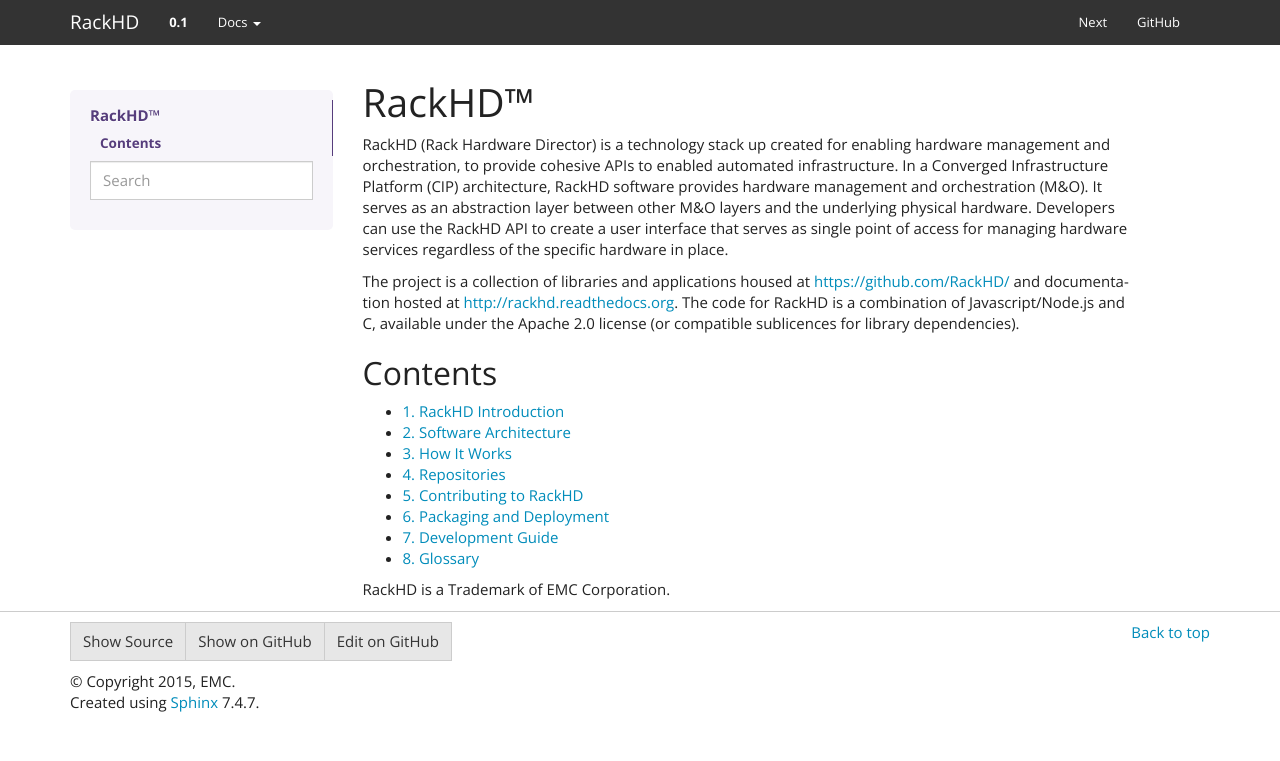
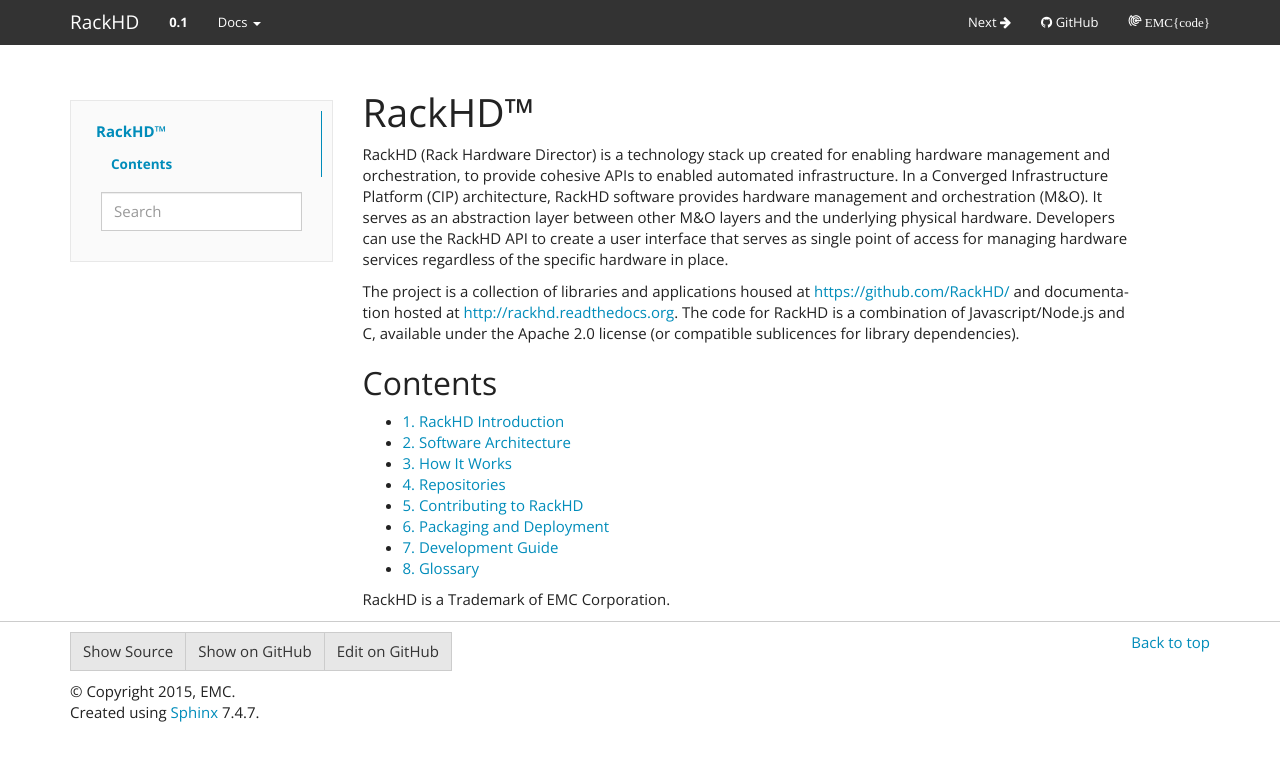
Before and after one commit to RackHD/docs, a Sphinx documentation site: the page built from docs/index.rst, in a window 1280 px wide. Shown: the top 761 px of the page. Built offline with Sphinx 7.4.7, drawn with Linux system fonts in a browser that asks for light colours.

Commit message:
Fix custom theme includes, and fix side menu scroll.

```diff
--- a/docs/_static/theme/css/base.css
+++ b/docs/_static/theme/css/base.css
@@ -8,6 +8,11 @@
 
 body {
     padding-top: 70px;
+}
+
+#sidebar {
+  padding: 10px;
+  overflow: auto;
 }
 
 /* First level of nav */
--- a/docs/_templates/layout.html
+++ /dev/null
@@ -1,25 +0,0 @@
-{% extends "!layout.html" %}
-
-{# Custom CSS overrides #}
-{% set bootswatch_css_custom = [
-  '_static/theme/css/font-awesome-4.0.3.css',
-  '_static/theme/css/emccode-font.css',
-  '_static/theme/css/base.css',
-] %}
-
-{% set script_files = script_files + [
-  '_static/theme/js/base.js'
-] %}
-
-{% block footer %}
-{{ super() }}
-<script type="text/javascript">
-    var gaJsHost = (("https:" == document.location.protocol) ? "https://ssl." : "http://www.");
-    document.write(unescape("%3Cscript src='" + gaJsHost + "google-analytics.com/ga.js' type='text/javascript'%3E%3C/script%3E"));
-</script>
-<script type="text/javascript">
-    try {
-        var pageTracker = _gat._getTracker("UA-69712167-2");
-        pageTracker._trackPageview();
-        } catch(err) {}</script>
-    {% endblock %}
--- /dev/null
+++ b/docs/_templates/page.html
@@ -0,0 +1,28 @@
+{%- extends "layout.html" %}
+{% block body %}
+  <link rel="stylesheet" href="{{ pathto('_static/theme/css/font-awesome-4.0.3.css', 1) }}" type="text/css" />
+  <link rel="stylesheet" href="{{ pathto('_static/theme/css/emccode-font.css', 1) }}" type="text/css" />
+  <link rel="stylesheet" href="{{ pathto('_static/theme/css/base.css', 1) }}" type="text/css" />
+  <script src="{{ pathto('_static/theme/js/base.js', 1) }}"></script>
+
+  {{ body }}
+
+  <script type="text/javascript">
+    function fixSidebarHeight() {
+      $(window.sidebar).css('max-height', window.innerHeight * 0.8);
+    }
+    fixSidebarHeight();
+    window.addEventListener('resize', fixSidebarHeight);
+  </script>
+
+  <script type="text/javascript">
+    var gaJsHost = (("https:" == document.location.protocol) ? "https://ssl." : "http://www.");
+    document.write(unescape("%3Cscript src='" + gaJsHost + "google-analytics.com/ga.js' type='text/javascript'%3E%3C/script%3E"));
+  </script>
+  <script type="text/javascript">
+    try {
+      var pageTracker = _gat._getTracker("UA-69712167-2");
+      pageTracker._trackPageview();
+    } catch(err) {}
+  </script>
+{% endblock %}
```
